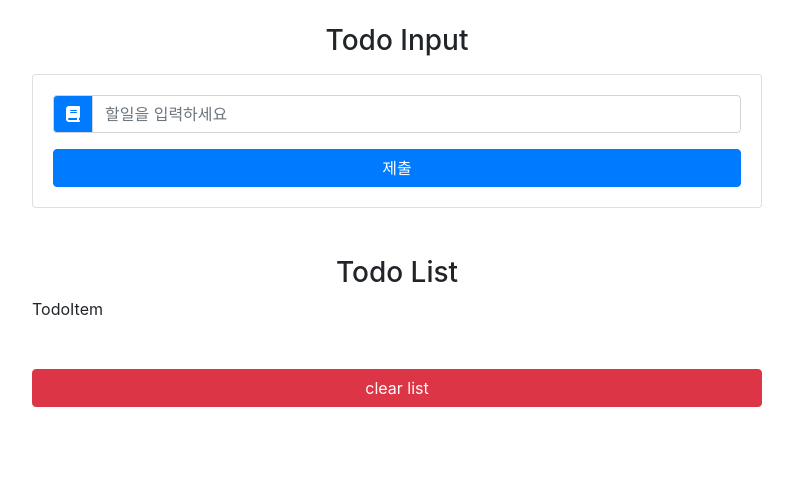
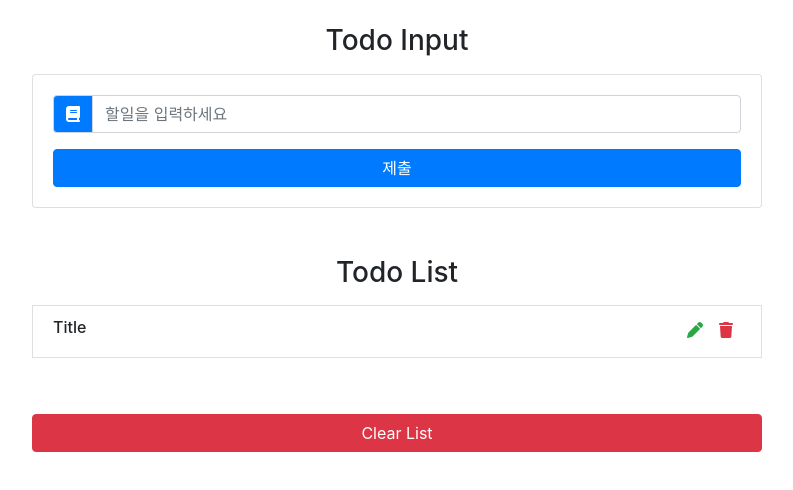
Before and after one commit to hjcwinner/todoapp, a React (Create React App) app: page / in a window 1280 px wide. Shown: the top 490 px of the page, without its empty margins (243-1036 px from the left). Built offline with nearby package versions, Linux system fonts and the light colour scheme.

Commit message:
TodoInput제작

```diff
--- a/src/App.js
+++ b/src/App.js
@@ -1,17 +1,51 @@
-import React from 'react'
+import React, {useState} from 'react'
 import TodoInput from './components/Todoinput'
 import TodoList from './components/TodoList'
 
 import 'bootstrap/dist/css/bootstrap.min.css'
-import uuid from 'uuid'
+import {v1 as uuid} from "uuid";
 
 function App() {
+
+  const [items, setItems] = useState([])
+  const [id, setId] = useState(uuid())
+  const [item, setItem] = useState("")
+  const [editItem, setEditItem] = useState(false)
+
+  const onChange = (e) => {
+    setItem(e.target.value)
+  }
+
+  const onSubmit = e => {
+    e.preventDefault()
+
+    // const newItem = {
+    //   id:id,
+    //   title:item
+    // }
+    // console.log(newItem)
+
+    // const updatedItems = [...items, newItem]
+
+    setItems({
+      items: item,
+      id : id
+    })
+    console.log(items)
+    setItem("")
+    setEditItem(false)
+  }
+
   return (
     <div className="container">
       <div className="row">
         <div className="col-10 mx-auto col-md-8 mt-4">
         <h3 className="text-capitalize text-center">todo input</h3>
-          <TodoInput />
+          <TodoInput
+            item={item}
+            onChange={onChange}
+            onSubmit={onSubmit}
+          />
           <TodoList />
         </div>
       </div>
--- a/src/components/TodoItem.js
+++ b/src/components/TodoItem.js
@@ -3,7 +3,17 @@ import React, { Component } from 'react';
 export default class TodoItem extends Component {
   render() {
     return (
-      <div> TodoItem </div>
+      <li className="list-group-item text-capitalize d-flex justify-content-between my-2" >
+          <h6>title</h6>
+          <div className="todo-icon">
+              <span className="mx-2 text-success">
+                  <i className="fas fa-pen" />
+              </span>
+              <span className="mx-2 text-danger">
+                  <i className="fas fa-trash" />
+              </span>
+          </div>
+      </li>
     );
   }
 }
--- a/src/components/TodoList.js
+++ b/src/components/TodoList.js
@@ -7,7 +7,7 @@ export default class TodoList extends Component {
       <ul className="list-group my-5">
           <h3 className="text-capitalize text-center">todo list</h3>
           <TodoItem />
-          <button type="button" className="btn btn-danger btn-block mt-5">clear list</button>
+          <button type="button" className="btn btn-danger btn-block mt-5 text-capitalize">clear list</button>
       </ul>
     );
   }
--- a/src/components/Todoinput.js
+++ b/src/components/Todoinput.js
@@ -2,9 +2,10 @@ import React, { Component } from 'react';
 
 export default class TodoInput extends Component {
   render() {
+    const {item, onChange, onSubmit} = this.props
     return (
       <div className="card card-body my-3">
-          <form>
+          <form onSubmit={onSubmit}>
               <div className="input-group">
                   <div className="input-group-prepend">
                       <div className="input-group-text bg-primary text-white">
@@ -15,6 +16,8 @@ export default class TodoInput extends Component {
                     type="text"
                     className="form-control"
                     placeholder="할일을 입력하세요"
+                    value={item}
+                    onChange={onChange}
                   />
               </div>
               <button type="submit" className="btn btn-block btn-primary mt-3">
```
Also changed, not shown: 2 other files (tests, documents, lock files or other folders).
